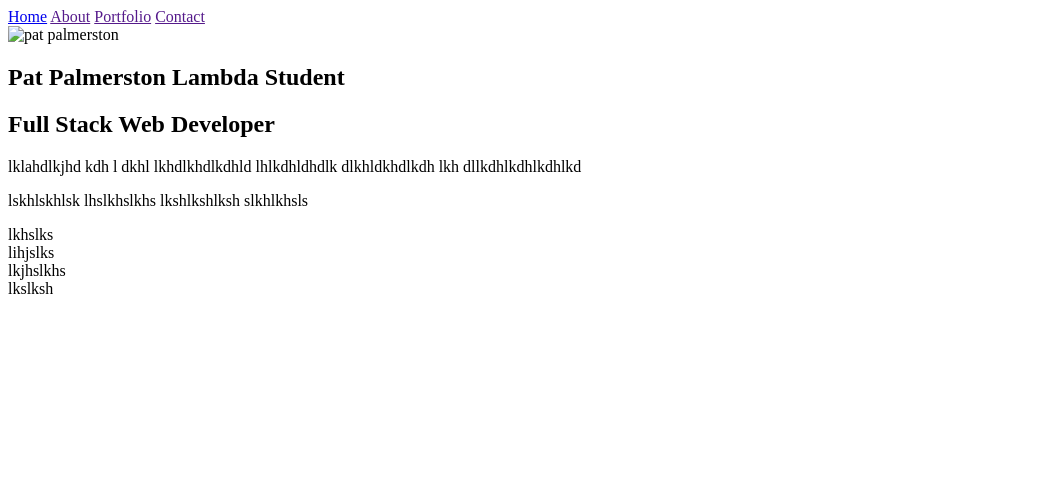
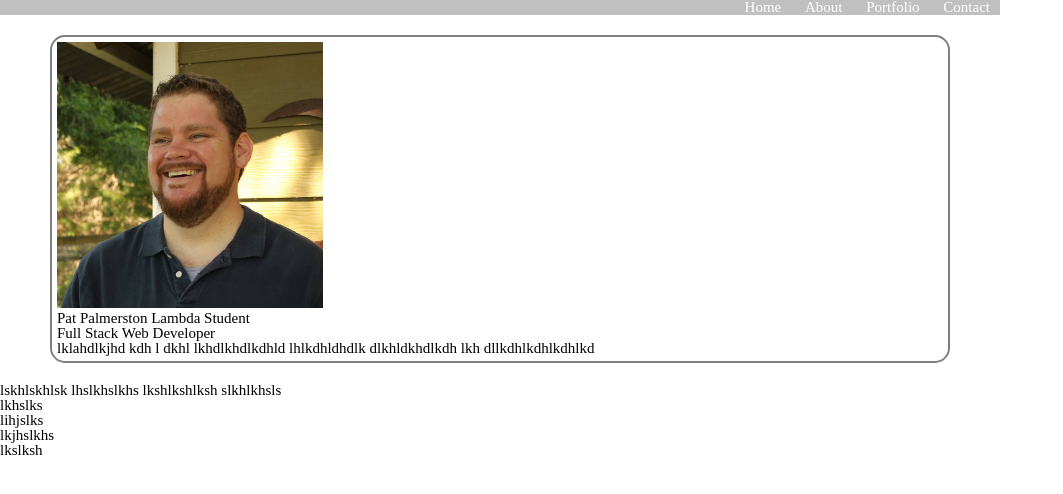
Before and after one commit to patpalmerston/PatPalmerstonResume, a plain HTML site: page index.html in a window 1280 px wide. Shown: the whole page, without its empty margins (0-1063 px from the left). Drawn offline with Linux system fonts and the light colour scheme.

Commit message:
profile started

```diff
--- a/index.html
+++ b/index.html
@@ -24,7 +24,7 @@
 
         <section class="profile">
 
-          <img src="img/profile pic.jpg" alt="pat palmerston" class="me">
+          <img src="profile pic.jpg" alt="pat palmerston" class="me">
           <h1>Pat Palmerston Lambda Student</h1>
           <h2>Full Stack Web Developer</h2>
           <p class="info">lklahdlkjhd kdh l dkhl  lkhdlkhdlkdhld lhlkdhldhdlk dlkhldkhdlkdh lkh dllkdhlkdhlkdhlkd</p>
--- a/less/index.less
+++ b/less/index.less
@@ -53,6 +53,48 @@ table {
     box-sizing: border-box;
 }
 
+html {
+  font-size: 62.5%;
+}
+
 html, body {
     height: 100%;
+
 }
+
+body {
+  font-size: 1.5rem;
+  max-width: 100%;
+  width: 1000px;
+  margin: 0auto;
+
+    header {
+      display: flex;
+      justify-content: flex-end;
+      background: silver;
+
+        nav a {
+          text-decoration: none;
+          margin: 1rem 1rem;
+          color: white;
+        }
+
+    }
+
+    .profile {
+      width: 90%;
+      padding: 5px;
+      margin: 2rem auto;
+      border: 2px solid grey;
+      border-radius: 15px;
+
+        img {
+          width: 30%;
+        }
+
+    }
+
+
+
+
+}
```
Also changed, not shown: css/index.css, profile pic.jpg (added).
